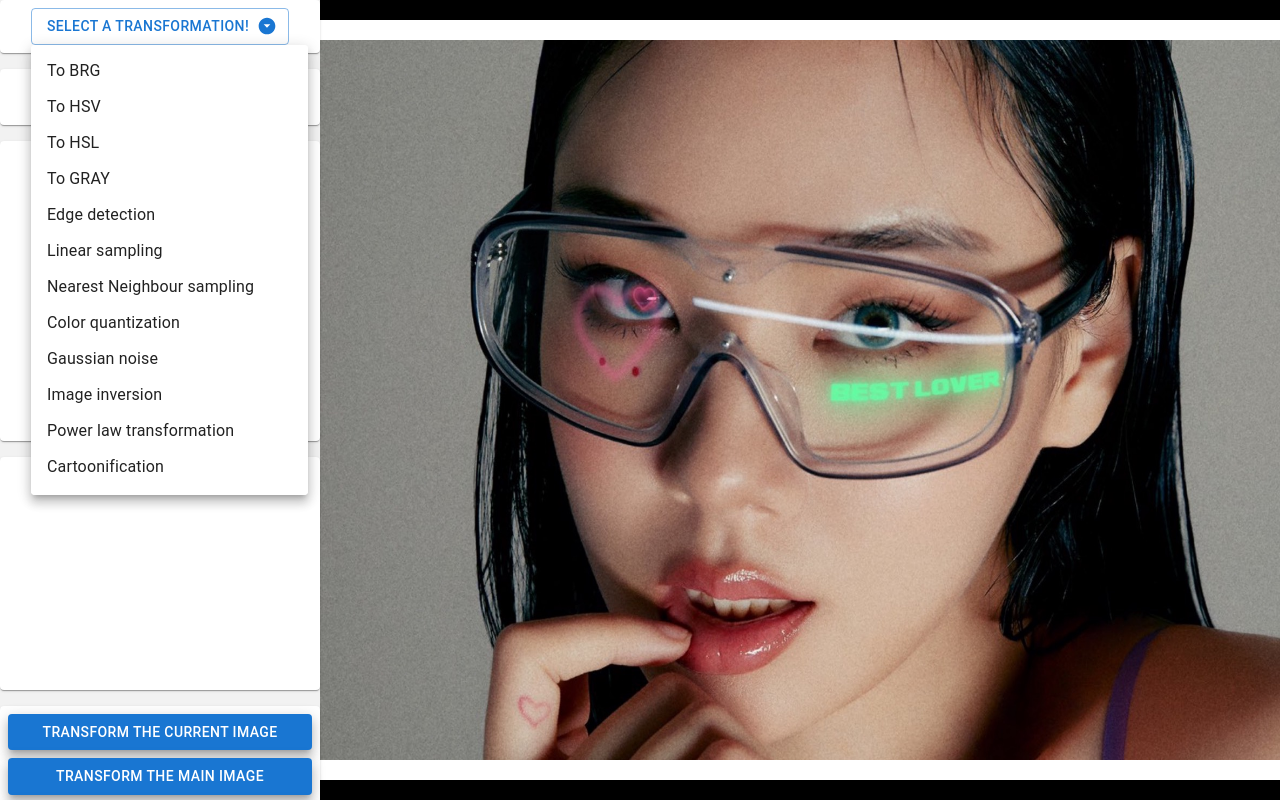
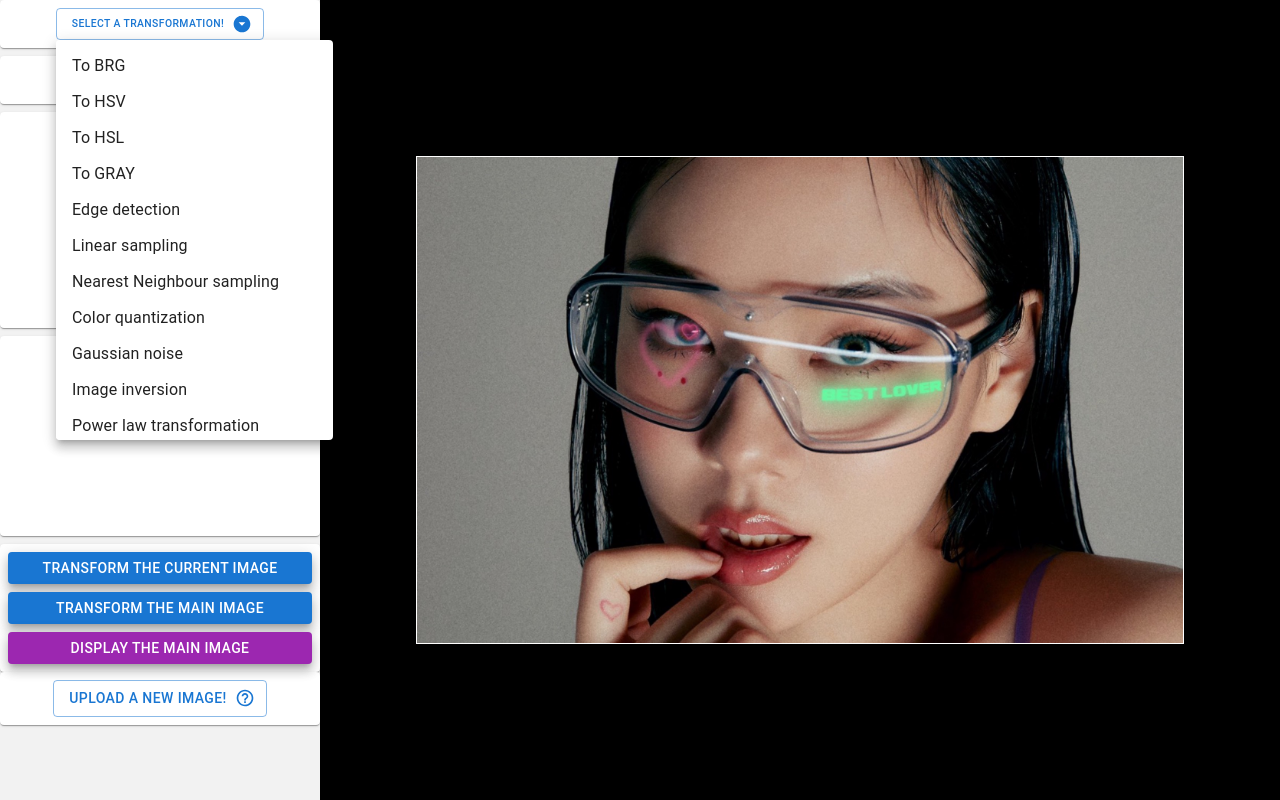
Before and after one commit to Cloud956/site-frontend, a React (Vite) app in the folder frontend/: page / in a window 1280 px wide. Both pictures are taken after a click on the button "SELECT A TRANSFORMATION!". Built offline with nearby package versions, Linux system fonts and the light colour scheme.

Commit message:
reactive sizing

```diff
--- a/frontend/src/components/Layout/LeftPanel/InputStack.tsx
+++ b/frontend/src/components/Layout/LeftPanel/InputStack.tsx
@@ -24,30 +24,19 @@ const InputStack = ({
   onThirdChange,
 }: Props) => {
   const functions = [onFirstChange, onSecondChange, onThirdChange];
-  const items = titles?.map((item: string, index: number) => (
-    <Item key={item + index.toString()}>
-      <TextField
-        id="outlined-basic"
-        label={item}
-        type="number"
-        variant="filled"
-        disabled={item.length === 0}
-        onChange={(event: React.ChangeEvent<HTMLInputElement>) =>
-          functions[index](parseFloat(event.target.value))
-        }
-      />
-    </Item>
-  ));
+
+
   return (
     <Stack
       sx={{
         textAlign: "center",
-
         width: "100%", // Adjust the width to fit the container
         height: "100%", // Adjust the height to fit the container
+        alignItems: "center",
+        justifyContent: "center",
       }}
     >
-      {items}
+      {}
     </Stack>
   );
 };
--- a/frontend/src/components/Layout/LeftPanel/Layout.css
+++ b/frontend/src/components/Layout/LeftPanel/Layout.css
@@ -2,7 +2,7 @@
     position: fixed;
     top: 0;
     left: 0;
-    width: 320px; /* Adjust the width as per your needs */
+    width: 25vw; /* Adjust the width as per your needs */
     height: 100vh; /* Set the height to fill the entire viewport */
     background-color: #f2f2f2; /* Set the background color as desired */
     color:#f2f2f2;
--- a/frontend/src/components/Layout/LeftPanel/LeftPanel.tsx
+++ b/frontend/src/components/Layout/LeftPanel/LeftPanel.tsx
@@ -6,6 +6,7 @@ import { styled } from "@mui/material/styles";
 import ListGroup from "./ListGroup";
 import TransformationsMenu from "./TransformationsMenu";
 import InputStack from "./InputStack";
+import { positions } from "@mui/system";
 import MyButton from "./MyButton";
 import ArrowDropDownCircleIcon from "@mui/icons-material/ArrowDropDownCircle";
 import UploadIcon from "@mui/icons-material/Upload";
@@ -101,7 +102,10 @@ let TextMap = new Map<string, string>([
     "Periodic horizontal noise",
     "Applies periodic horizontal noise to the image. This noise will also be clearly visible in FFT spectra of the image.",
   ],
-  ["Periodic vertical noise", "Applies periodic vertical noise to the image. This noise will also be clearly visible in FFT spectra of the image."],
+  [
+    "Periodic vertical noise",
+    "Applies periodic vertical noise to the image. This noise will also be clearly visible in FFT spectra of the image.",
+  ],
   [
     "FFT power spectrum",
     "Displays the power spectrum of the Fast Fourier Transformation of the image.",
@@ -178,8 +182,12 @@ const LeftPanel = ({
 
   return (
     <Box className="sidebar">
-      <Stack spacing={2}>
-        <Item>
+      <Stack spacing={1}>
+        <Item
+          sx={{
+            height: "auto",
+          }}
+        >
           <TransformationsMenu
             menuItems={transformations}
             onItemClick={(item: string) => {
@@ -188,12 +196,18 @@ const LeftPanel = ({
             }}
           />
         </Item>
-        <Item>
-          <Stack>
-            <span style={{ fontWeight: "bold" }}>
+        <Item
+          sx={{
+            height: "6vh",
+            alignItems: "center",
+            justifyContent: "center",
+          }}
+        >
+          <Stack sx={{ alignItems: "center", justifyContent: "center" }}>
+            <span style={{ fontWeight: "bold", fontSize: "1.5vh" }}>
               Currently selected transformation :
             </span>
-            <span style={{ textDecoration: "underline" }}>
+            <span style={{ textDecoration: "underline", fontSize: "1.5vh" }}>
               {currentTransformation}
             </span>
           </Stack>
@@ -201,15 +215,17 @@ const LeftPanel = ({
         <Box
           sx={{
             width: "100%",
-            height: 300,
+            height: "27vh",
           }}
         >
-          <FillItem>{leftPanelText}</FillItem>
+          <FillItem>
+            <span style={{ fontSize: "1.5vh" }}>{leftPanelText}</span>
+          </FillItem>
         </Box>
         <Box
           sx={{
             width: "100%",
-            height: 233,
+            height: "25vh",
           }}
         >
           {isString(currentTransformation) ? (
@@ -227,7 +243,7 @@ const LeftPanel = ({
         </Box>
         <Box
           sx={{
-            height: 130,
+            height: "15vh",
             width: "100%",
           }}
         >
@@ -251,12 +267,8 @@ const LeftPanel = ({
             </Stack>
           </Item>
         </Box>
-        <Box>
-          <Item
-            sx={{
-              gap: "50px",
-            }}
-          >
+        <Box sx={{ width: "100%", height: "15vh" }}>
+          <Item>
             <Button
               endIcon={
                 <Tooltip title="All uploads will be resized into a 1080x720 format.">
--- a/frontend/src/components/Layout/LeftPanel/MyButton.tsx
+++ b/frontend/src/components/Layout/LeftPanel/MyButton.tsx
@@ -9,7 +9,7 @@ const MyButton = ({ text, onClick, mainColor }: Props) => {
   const color = mainColor ? "primary" : "secondary";
   return (
     <>
-      <Button
+      <Button style={{maxHeight: '4vh', minWidth: '30px', minHeight: '4vh'}}
         onClick={onClick}
         color={color}
         sx={{ boxShadow: 8 }}
--- a/frontend/src/components/Layout/LeftPanel/TransformationsMenu.tsx
+++ b/frontend/src/components/Layout/LeftPanel/TransformationsMenu.tsx
@@ -12,7 +12,7 @@ interface Props {
 }
 
 export default function TransformationsMenu({ menuItems, onItemClick }: Props) {
-  const MAX_HEIGHT = 100;
+  const MAX_HEIGHT = "50vh";
   const [menuState, menuStateChanger] = useState<null | HTMLElement>(null);
   const [menuSelectedItem, menuSelectedItemChanger] = useState<string>("");
   const open = Boolean(menuState);
@@ -35,9 +35,13 @@ export default function TransformationsMenu({ menuItems, onItemClick }: Props) {
         aria-haspopup="true"
         onClick={handleClick}
         color="primary"
+        sx={{
+          height:"4vh"
+        }}
 
       >
-        Select a transformation!
+        <span style={{fontSize:"1.3vh"}}>Select a transformation! </span>
+
       </Button>
       <Menu
         id="long-menu"
@@ -49,7 +53,7 @@ export default function TransformationsMenu({ menuItems, onItemClick }: Props) {
         onClose={handleClose}
         PaperProps={{
           style: {
-            maxHeight: MAX_HEIGHT * 4.5,
+            maxHeight: MAX_HEIGHT,
             width: "auto",
           },
         }}
--- a/frontend/src/components/Layout/RightSide/AlertFields.tsx
+++ b/frontend/src/components/Layout/RightSide/AlertFields.tsx
@@ -23,7 +23,7 @@ const AlertFields = ({ showing, setShowing, message }: Props) => {
             right: 0,
           }}
         >
-          {message}
+          <span style={{ fontSize: "1.6vh" }}>{message}</span>
         </Alert>
       ) : null}
     </>
--- a/frontend/src/components/Layout/RightSide/ImageBox.tsx
+++ b/frontend/src/components/Layout/RightSide/ImageBox.tsx
@@ -3,27 +3,26 @@ import { Box, CircularProgress } from "@mui/material";
 import bibiSource from "../../../images/bibi.jpg";
 import { useState } from "react";
 interface Props {
-  loading: boolean
+  loading: boolean;
   imageString: string;
 }
 const ImageBox = ({ loading, imageString }: Props) => {
-
   return (
     <Box
       sx={{
-        width: 1120,
-        height: 760,
+        width: "60vw",
+        height: "60vl",
         display: "flex",
         alignItems: "center",
         justifyContent: "center",
-        border: 20,
+        border: 1,
         borderColor: "white",
       }}
     >
       {loading ? (
         <CircularProgress color="info" />
       ) : (
-        <img src={imageString} width="1080" height="720"></img>
+        <img src={imageString} width="100%" height="100%"></img>
       )}
     </Box>
   );
--- a/frontend/src/components/Layout/RightSide/RightPanel.tsx
+++ b/frontend/src/components/Layout/RightSide/RightPanel.tsx
@@ -25,14 +25,13 @@ const RightPanel = ({
         display: "flex",
         flexDirection: "column",
         height: "100vh",
-        ml: "320px",
+        ml: "25vw",
       }}
     >
       <AlertFields
         showing={showingAlert}
         setShowing={setAlertShowing}
         message={alertMessage}
-
       />
       <Box
         sx={{
@@ -41,7 +40,7 @@ const RightPanel = ({
           display: "flex",
           alignItems: "center",
           justifyContent: "center",
-          mt:"100"
+          mt: "100",
         }}
       >
         {
```
